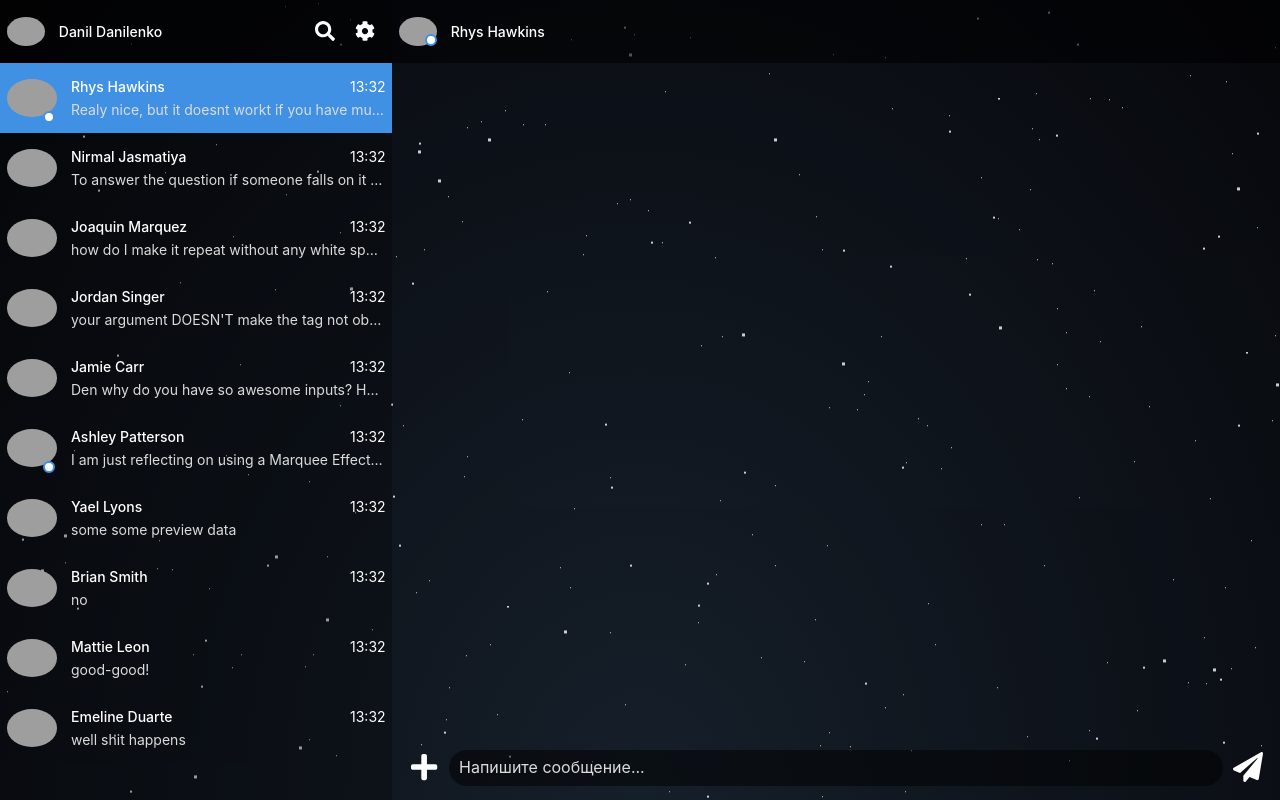
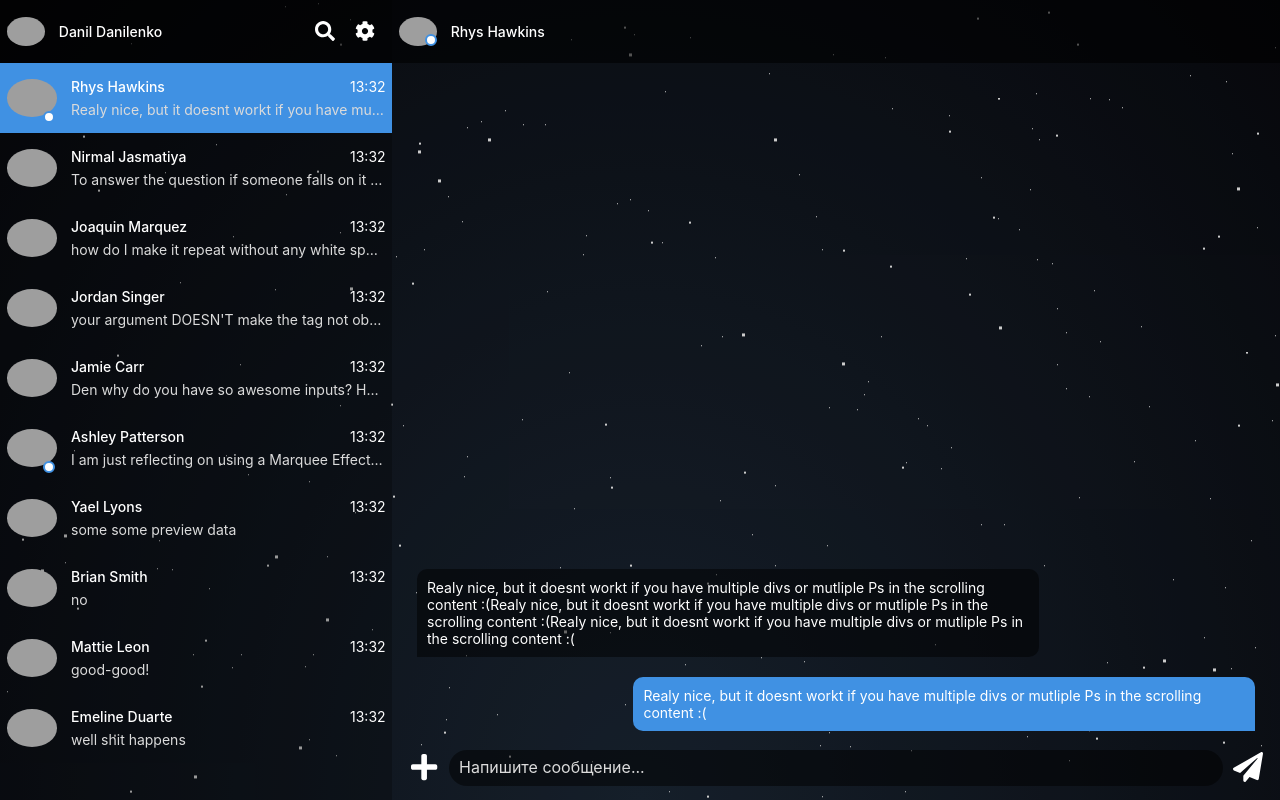
Before and after one commit to aqolys/jet-a, a Vue app: page / in a window 1280 px wide. Both pictures are taken after a click on the element 196 px from the left and 98 px from the top of the page. Built offline with nearby package versions, Linux system fonts and the light colour scheme; grey boxes are pictures that could not be loaded.

Commit message:
added messages in dialogue

```diff
--- a/src/components/dialogue/Dialogue.vue
+++ b/src/components/dialogue/Dialogue.vue
@@ -1,9 +1,20 @@
 <template>
-  <div class="dialogue"></div>
+  <div class="dialogue">
+    <Message v-for="(message, i) in messageData" :key="i" :message="message" />
+  </div>
 </template>
 
 <script>
+import Message from "@/components/dialogue/Message.vue";
+import messageData from "@/components/dialogue/messages.js";
+
 export default {
+  components: {
+    Message,
+  },
+  data: () => {
+    return { messageData };
+  },
   mounted() {
     document.addEventListener("keydown", (e) => {
       if (e.key === "Escape") {
@@ -19,5 +30,7 @@ export default {
   width: 100%;
   min-height: 100%;
   overflow-y: auto;
+  display: flex;
+  flex-direction: column-reverse;
 }
 </style>
--- /dev/null
+++ b/src/components/dialogue/Message.vue
@@ -0,0 +1,77 @@
+<template>
+  <div class="message" :class="{ 'message--im': origin() }">
+    <div class="message__content">
+      {{ message.content }}
+    </div>
+    <p class="message__date">{{ parseDate(message.at) }}</p>
+  </div>
+</template>
+
+<script>
+import { mapState } from "vuex";
+import moment from "moment";
+
+export default {
+  props: ["message"],
+  data: () => ({
+    im: false,
+  }),
+  computed: {
+    ...mapState({
+      activeChat: "activeChat",
+    }),
+  },
+  methods: {
+    origin() {
+      return this.message.author !== this.activeChat.id ? true : false;
+    },
+    parseDate(at) {
+      return moment(at).format("HH:mm");
+    },
+  },
+};
+</script>
+
+<style lang="scss" scoped>
+@import "@/scss/colors.scss";
+
+.message {
+  padding: 10px;
+  background: rgba(0, 0, 0, 0.5);
+  align-self: flex-start;
+  margin: 10px 25px 10px 25px;
+  border-radius: 10px 10px 10px 0;
+  position: relative;
+  max-width: 70%;
+
+  &__date {
+    position: absolute;
+    right: -40px;
+    bottom: -5px;
+    max-width: 30px;
+    opacity: 0;
+    transition: all 0.4s ease;
+
+    &:hover {
+      opacity: 1;
+      bottom: 2px;
+    }
+  }
+
+  &--im {
+    align-self: flex-end;
+    border-radius: 10px 10px 0 10px;
+    background: $blue;
+
+    .message__date {
+      left: -40px;
+      text-align: right;
+    }
+  }
+
+  &:hover &__date {
+    opacity: 1;
+    bottom: 2px;
+  }
+}
+</style>
--- /dev/null
+++ b/src/components/dialogue/messages.js
@@ -0,0 +1,14 @@
+export default [
+  {
+    content: "Realy nice, but it doesnt workt if you have multiple divs or mutliple Ps in the scrolling content :(",
+    author: 0,
+    isHtml: false,
+    at: Date.now()
+  },
+  {
+    content: "Realy nice, but it doesnt workt if you have multiple divs or mutliple Ps in the scrolling content :(Realy nice, but it doesnt workt if you have multiple divs or mutliple Ps in the scrolling content :(Realy nice, but it doesnt workt if you have multiple divs or mutliple Ps in the scrolling content :(",
+    author: "aaaaaa9283dj",
+    isHtml: false,
+    at: Date.now()
+  }
+]
```
